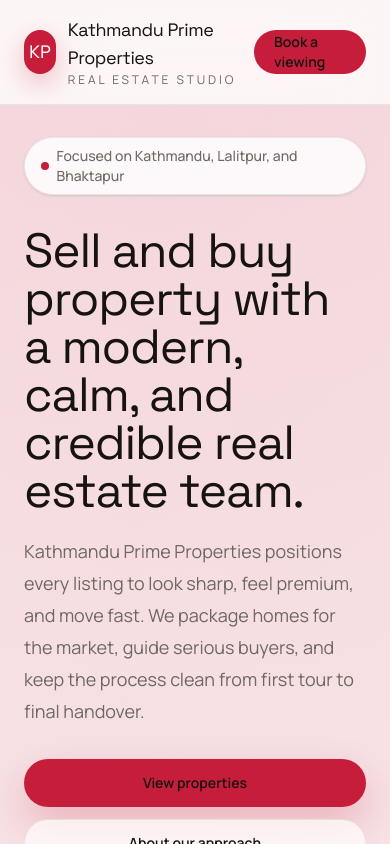
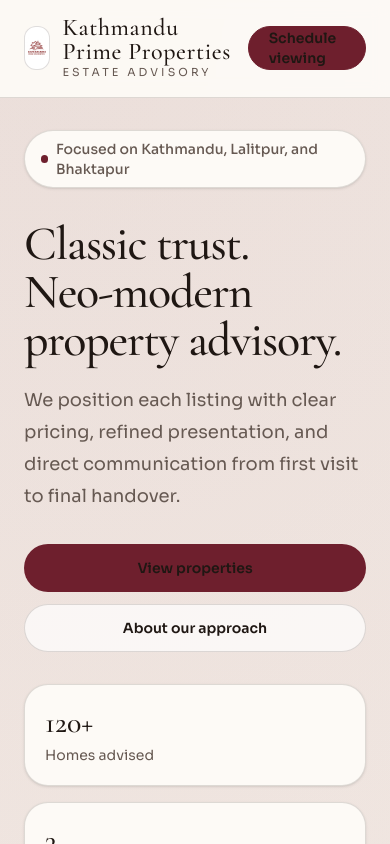
Before and after one commit to Neup-Appify/kathmanduprimeproperties, a Next.js app: page / in a window 390 px wide. Shown: the top 844 px of the page. Built offline with nearby package versions, Linux system fonts and the light colour scheme.

Commit message:
Refactor code structure for improved readability and maintainability

```diff
--- a/src/app/about/page.tsx
+++ b/src/app/about/page.tsx
@@ -14,13 +14,10 @@ export default function AboutPage() {
           About us
         </p>
         <h1 className="font-display text-5xl tracking-tight text-[color:var(--foreground)] sm:text-6xl">
-          A real estate studio built around clarity, trust, and strong
-          presentation.
+          A classic advisory approach, built for today&apos;s buyers and sellers.
         </h1>
         <p className="text-lg leading-8 text-[color:var(--muted)]">
-          We help clients present property with more intent. That means sharper
-          positioning, cleaner communication, and a buying experience that feels
-          calm instead of cluttered.
+          We combine clear market thinking with modern listing execution.
         </p>
       </section>
 
@@ -28,7 +25,7 @@ export default function AboutPage() {
         {aboutHighlights.map((highlight) => (
           <div
             key={highlight}
-            className="rounded-[1.8rem] border border-[color:var(--border)] bg-[color:var(--surface)] p-6 shadow-sm"
+            className="rounded-[1.1rem] border border-[color:var(--border)] bg-[color:var(--surface)] p-6 shadow-sm"
           >
             <div className="flex h-12 w-12 items-center justify-center rounded-2xl bg-[color:var(--primary-soft)] font-display text-2xl text-[color:var(--primary)]">
               •
@@ -40,28 +37,24 @@ export default function AboutPage() {
         ))}
       </section>
 
-      <section className="mt-16 grid gap-8 rounded-[2rem] border border-[color:var(--border)] bg-[color:var(--surface-strong)] p-6 shadow-sm lg:grid-cols-[0.95fr_1.05fr] lg:p-8">
+      <section className="mt-16 grid gap-8 rounded-[1.25rem] border border-[color:var(--border)] bg-[color:var(--surface-strong)] p-6 shadow-sm lg:grid-cols-[0.95fr_1.05fr] lg:p-8">
         <div>
           <p className="text-sm font-semibold uppercase tracking-[0.25em] text-[color:var(--primary)]">
             Our philosophy
           </p>
           <h2 className="mt-3 font-display text-4xl tracking-tight text-[color:var(--foreground)]">
-            Minimal design, stronger market confidence.
+            Clear communication builds market confidence.
           </h2>
         </div>
         <div className="space-y-4 text-sm leading-7 text-[color:var(--muted)]">
           <p>
-            Good real estate marketing in Kathmandu does not need to be noisy. It
-            needs to be clear, premium, and locally relevant.
+            In Kathmandu real estate, clarity outperforms noise.
           </p>
           <p>
-            We keep the process focused on the essentials: a believable price,
-            a polished presentation, and communication that helps people move
-            faster.
+            We focus on believable pricing, polished presentation, and quick response.
           </p>
           <p>
-            That approach works for sellers, buyers, and investors who want a
-            direct path to a good decision.
+            That gives sellers, buyers, and investors a direct path to decisions.
           </p>
         </div>
       </section>
--- a/src/app/globals.css
+++ b/src/app/globals.css
@@ -1,15 +1,15 @@
 @import "tailwindcss";
 
 :root {
-  --background: #fbf8f4;
-  --surface: rgba(255, 255, 255, 0.82);
+  --background: #f4ede4;
+  --surface: #fdfaf6;
   --surface-strong: #ffffff;
-  --foreground: #171311;
-  --muted: #6f6761;
-  --border: rgba(23, 19, 17, 0.08);
-  --primary: #c61e3a;
-  --primary-strong: #9f142d;
-  --primary-soft: rgba(198, 30, 58, 0.1);
+  --foreground: #1f1713;
+  --muted: #665952;
+  --border: rgba(45, 30, 23, 0.15);
+  --primary: #6e1f2d;
+  --primary-strong: #551823;
+  --primary-soft: rgba(110, 31, 45, 0.12);
 }
 
 @theme inline {
@@ -20,8 +20,8 @@
   --color-surface: var(--surface);
   --color-surface-strong: var(--surface-strong);
   --color-border: var(--border);
-  --font-sans: var(--font-manrope);
-  --font-display: var(--font-space-grotesk);
+  --font-sans: var(--font-sora);
+  --font-display: var(--font-cormorant);
 }
 
 * {
@@ -36,7 +36,7 @@ body {
   margin: 0;
   background-color: var(--background);
   color: var(--foreground);
-  font-family: var(--font-manrope), sans-serif;
+  font-family: var(--font-sora), sans-serif;
 }
 
 a {
--- a/src/app/layout.tsx
+++ b/src/app/layout.tsx
@@ -1,17 +1,18 @@
 import type { Metadata } from "next";
-import { Manrope, Space_Grotesk } from "next/font/google";
+import { Cormorant_Garamond, Sora } from "next/font/google";
 import { SiteFooter } from "@/components/site-footer";
 import { SiteHeader } from "@/components/site-header";
 import "./globals.css";
 
-const manrope = Manrope({
-  variable: "--font-manrope",
+const sora = Sora({
+  variable: "--font-sora",
   subsets: ["latin"],
 });
 
-const spaceGrotesk = Space_Grotesk({
-  variable: "--font-space-grotesk",
+const cormorant = Cormorant_Garamond({
+  variable: "--font-cormorant",
   subsets: ["latin"],
+  weight: ["500", "600", "700"],
 });
 
 export const metadata: Metadata = {
@@ -20,7 +21,7 @@ export const metadata: Metadata = {
     template: "%s | Kathmandu Prime Properties",
   },
   description:
-    "A modern real estate studio focused on sellable homes, premium listings, and strategic property guidance across Kathmandu.",
+    "A refined real estate studio for premium homes, trusted advisory, and focused property guidance across Kathmandu.",
 };
 
 export default function RootLayout({
@@ -31,11 +32,11 @@ export default function RootLayout({
   return (
     <html
       lang="en"
-      className={`${manrope.variable} ${spaceGrotesk.variable} h-full scroll-smooth antialiased`}
+      className={`${sora.variable} ${cormorant.variable} h-full scroll-smooth antialiased`}
     >
       <body className="min-h-full bg-[color:var(--background)] text-[color:var(--foreground)]">
         <div className="relative min-h-screen">
-          <div className="pointer-events-none absolute inset-0 bg-[radial-gradient(circle_at_top_left,rgba(196,30,58,0.12),transparent_32%),radial-gradient(circle_at_top_right,rgba(196,30,58,0.08),transparent_24%),linear-gradient(to_bottom,rgba(255,255,255,0.9),rgba(248,244,240,1))]" />
+          <div className="pointer-events-none absolute inset-0 bg-[radial-gradient(circle_at_top_left,rgba(102,22,31,0.1),transparent_38%),linear-gradient(to_bottom,rgba(250,245,239,1),rgba(245,238,230,1))]" />
           <div className="relative flex min-h-screen flex-col">
             <SiteHeader />
             <main className="flex-1">{children}</main>
--- a/src/app/page.tsx
+++ b/src/app/page.tsx
@@ -24,20 +24,19 @@ export default function Home() {
           </div>
           <div className="space-y-5">
             <h1 className="max-w-3xl font-display text-5xl leading-none tracking-tight text-[color:var(--foreground)] sm:text-6xl lg:text-7xl">
-              Sell and buy property with a modern, calm, and credible real
-              estate team.
+              Classic trust.
+              <br />
+              Neo-modern property advisory.
             </h1>
             <p className="max-w-2xl text-lg leading-8 text-[color:var(--muted)] sm:text-xl">
-              Kathmandu Prime Properties positions every listing to look sharp,
-              feel premium, and move fast. We package homes for the market, guide
-              serious buyers, and keep the process clean from first tour to final
-              handover.
+              We position each listing with clear pricing, refined presentation,
+              and direct communication from first visit to final handover.
             </p>
           </div>
           <div className="flex flex-col gap-3 sm:flex-row">
             <Link
               href="/properties"
-              className="inline-flex h-12 items-center justify-center rounded-full bg-[color:var(--primary)] px-6 text-sm font-semibold text-white shadow-[0_18px_40px_rgba(198,30,58,0.24)] transition-transform duration-200 hover:-translate-y-0.5 hover:bg-[color:var(--primary-strong)]"
+            className="inline-flex h-12 items-center justify-center rounded-full bg-[color:var(--primary)] px-6 text-sm font-semibold text-white transition-transform duration-200 hover:-translate-y-0.5 hover:bg-[color:var(--primary-strong)]"
             >
               View properties
             </Link>
@@ -66,9 +65,8 @@ export default function Home() {
         </div>
 
         <div className="relative">
-          <div className="absolute -left-4 top-8 h-24 w-24 rounded-full bg-[color:var(--primary-soft)] blur-3xl" />
-          <div className="relative overflow-hidden rounded-[2rem] border border-[color:var(--border)] bg-[color:var(--surface-strong)] p-5 shadow-[0_24px_70px_rgba(23,19,17,0.08)]">
-            <div className="rounded-[1.5rem] border border-[color:var(--border)] bg-[linear-gradient(160deg,rgba(198,30,58,0.14),rgba(255,255,255,1)_42%,rgba(247,240,236,1))] p-6">
+          <div className="relative overflow-hidden rounded-[1.25rem] border border-[color:var(--border)] bg-[color:var(--surface-strong)] p-5 shadow-[0_14px_40px_rgba(23,19,17,0.08)]">
+            <div className="rounded-2xl border border-[color:var(--border)] bg-[linear-gradient(180deg,rgba(110,31,45,0.08),rgba(255,255,255,1)_36%)] p-6">
               <div className="flex items-center justify-between gap-4 border-b border-[color:var(--border)] pb-5">
                 <div>
                   <p className="text-sm font-semibold uppercase tracking-[0.22em] text-[color:var(--primary)]">
@@ -111,7 +109,7 @@ export default function Home() {
         </div>
       </section>
 
-      <section className="mt-16 grid gap-5 rounded-[2rem] border border-[color:var(--border)] bg-[color:var(--surface)] p-6 shadow-sm backdrop-blur lg:grid-cols-3">
+      <section className="mt-16 grid gap-5 rounded-[1.25rem] border border-[color:var(--border)] bg-[color:var(--surface)] p-6 shadow-sm lg:grid-cols-3">
         {homeServices.map((service) => (
           <div key={service.title} className="rounded-3xl bg-white/70 p-6">
             <div className="text-sm font-semibold uppercase tracking-[0.22em] text-[color:var(--primary)]">
@@ -133,12 +131,10 @@ export default function Home() {
             Featured properties
           </p>
           <h2 className="font-display text-4xl tracking-tight text-[color:var(--foreground)] sm:text-5xl">
-            A tighter selection, built to sell itself.
+            Focused inventory. Stronger decisions.
           </h2>
           <p className="max-w-xl text-base leading-7 text-[color:var(--muted)]">
-            We keep the list intentional. Each property below is presented like a
-            premium portfolio piece so buyers can understand the opportunity in
-            seconds.
+            Each home is presented with only the details that matter most.
           </p>
           <Link
             href="/properties"
@@ -151,7 +147,7 @@ export default function Home() {
           {featuredProperties.slice(0, 2).map((property) => (
             <article
               key={property.name}
-              className="overflow-hidden rounded-[1.8rem] border border-[color:var(--border)] bg-[color:var(--surface-strong)] shadow-sm"
+            className="overflow-hidden rounded-[1.1rem] border border-[color:var(--border)] bg-[color:var(--surface-strong)] shadow-sm"
             >
               <div className="border-b border-[color:var(--border)] bg-[linear-gradient(180deg,rgba(198,30,58,0.16),rgba(255,255,255,1))] p-5">
                 <div className="inline-flex rounded-full bg-white px-3 py-1 text-xs font-semibold uppercase tracking-[0.22em] text-[color:var(--primary)]">
@@ -217,18 +213,17 @@ export default function Home() {
         </div>
       </section>
 
-      <section className="mt-24 rounded-[2rem] border border-[color:var(--border)] bg-[color:var(--surface)] p-6 shadow-sm backdrop-blur lg:p-8">
+      <section className="mt-24 rounded-[1.25rem] border border-[color:var(--border)] bg-[color:var(--surface)] p-6 shadow-sm lg:p-8">
         <div className="grid gap-8 lg:grid-cols-[0.9fr_1.1fr] lg:items-start">
           <div>
             <p className="text-sm font-semibold uppercase tracking-[0.25em] text-[color:var(--primary)]">
               Kathmandu neighborhoods
             </p>
             <h2 className="mt-3 font-display text-4xl tracking-tight text-[color:var(--foreground)] sm:text-5xl">
-              Service areas that matter to the Kathmandu market.
+              Service areas with consistent demand.
             </h2>
             <p className="mt-4 text-base leading-7 text-[color:var(--muted)]">
-              We focus on districts where quality presentation and local context
-              make the biggest difference.
+              We focus where presentation and local context have the most impact.
             </p>
           </div>
           <div className="grid gap-4 sm:grid-cols-2">
@@ -273,18 +268,17 @@ export default function Home() {
         ))}
       </section>
 
-      <section className="mt-24 rounded-[2rem] bg-[color:var(--primary)] px-6 py-10 text-white shadow-[0_20px_60px_rgba(198,30,58,0.32)] lg:px-10">
+      <section className="mt-24 rounded-[1.25rem] bg-[color:var(--primary)] px-6 py-10 text-white shadow-[0_20px_50px_rgba(110,31,45,0.28)] lg:px-10">
         <div className="grid gap-6 lg:grid-cols-[1fr_auto] lg:items-center">
           <div>
             <p className="text-sm font-semibold uppercase tracking-[0.25em] text-white/70">
               Start with a valuation
             </p>
             <h2 className="mt-3 font-display text-4xl tracking-tight sm:text-5xl">
-              Need a sharper way to present your property?
+              Ready to present your property with confidence?
             </h2>
             <p className="mt-4 max-w-2xl text-white/80">
-              We can help you price, present, and position a home so it appeals
-              to the right buyers in Kathmandu.
+              We help you price, present, and position for the right buyers.
             </p>
           </div>
           <Link
--- a/src/components/site-footer.tsx
+++ b/src/components/site-footer.tsx
@@ -1,18 +1,31 @@
+import Image from "next/image";
 import Link from "next/link";
 import { footerLinks, serviceAreas } from "@/data/site";
+
+const LOGO_SRC = "/ktmpp/logo.png";
 
 export function SiteFooter() {
   return (
     <footer className="border-t border-[color:var(--border)] bg-[color:var(--surface)]">
       <div className="mx-auto grid w-full max-w-7xl gap-10 px-6 py-12 lg:grid-cols-[1.2fr_0.8fr_0.8fr] lg:px-8">
         <div className="space-y-4">
-          <div className="font-display text-2xl text-[color:var(--foreground)]">
-            Kathmandu Prime Properties
+          <div className="flex items-center gap-3">
+            <span className="flex h-14 w-14 items-center justify-center overflow-hidden rounded-xl border border-[color:var(--border)] bg-[color:var(--surface-strong)]">
+              <Image
+                src={LOGO_SRC}
+                alt="Kathmandu Prime Properties logo"
+                width={56}
+                height={56}
+                className="h-12 w-12 object-contain"
+              />
+            </span>
+            <div className="font-display text-3xl text-[color:var(--foreground)]">
+              Kathmandu Prime Properties
+            </div>
           </div>
           <p className="max-w-md text-sm leading-7 text-[color:var(--muted)]">
-            Modern real estate presentation for sellers and buyers across
-            Kathmandu. Minimal by design, focused on trust, clarity, and strong
-            market appeal.
+            Classic trust, modern execution for premium property across the
+            valley.
           </p>
         </div>
 
@@ -52,7 +65,7 @@ export function SiteFooter() {
       <div className="border-t border-[color:var(--border)]">
         <div className="mx-auto flex w-full max-w-7xl flex-col gap-2 px-6 py-4 text-sm text-[color:var(--muted)] lg:flex-row lg:items-center lg:justify-between lg:px-8">
           <span>© 2026 Kathmandu Prime Properties. All rights reserved.</span>
-          <span>Built for a clean, premium Kathmandu property experience.</span>
+          <span>Kathmandu • Lalitpur • Bhaktapur</span>
         </div>
       </div>
     </footer>
--- a/src/components/site-header.tsx
+++ b/src/components/site-header.tsx
@@ -1,20 +1,30 @@
+import Image from "next/image";
 import Link from "next/link";
 import { navLinks } from "@/data/site";
 
+const LOGO_SRC = "/ktmpp/logo.png";
+
 export function SiteHeader() {
   return (
-    <header className="sticky top-0 z-50 border-b border-[color:var(--border)] bg-[color:var(--surface)]/90 backdrop-blur-xl">
+    <header className="sticky top-0 z-50 border-b border-[color:var(--border)] bg-[color:var(--surface)]/95 backdrop-blur">
       <div className="mx-auto flex w-full max-w-7xl items-center justify-between gap-4 px-6 py-4 lg:px-8">
         <Link href="/" className="group flex items-center gap-3">
-          <span className="flex h-11 w-11 items-center justify-center rounded-2xl bg-[color:var(--primary)] font-display text-lg text-white shadow-[0_10px_25px_rgba(198,30,58,0.25)] transition-transform duration-200 group-hover:-translate-y-0.5">
-            KP
+          <span className="flex h-11 w-11 items-center justify-center overflow-hidden rounded-xl border border-[color:var(--border)] bg-[color:var(--surface-strong)] transition-transform duration-200 group-hover:-translate-y-0.5">
+            <Image
+              src={LOGO_SRC}
+              alt="Kathmandu Prime Properties logo"
+              width={44}
+              height={44}
+              className="h-10 w-10 object-contain"
+              priority
+            />
           </span>
           <span>
-            <span className="block font-display text-lg tracking-tight text-[color:var(--foreground)]">
+            <span className="block font-display text-2xl leading-none tracking-wide text-[color:var(--foreground)]">
               Kathmandu Prime Properties
             </span>
-            <span className="block text-xs uppercase tracking-[0.24em] text-[color:var(--muted)]">
-              Real estate studio
+            <span className="block text-[11px] uppercase tracking-[0.28em] text-[color:var(--muted)]">
+              Estate Advisory
             </span>
           </span>
         </Link>
@@ -33,9 +43,9 @@ export function SiteHeader() {
 
         <Link
           href="/properties"
-          className="inline-flex h-11 items-center justify-center rounded-full bg-[color:var(--primary)] px-5 text-sm font-semibold text-white transition-transform duration-200 hover:-translate-y-0.5 hover:bg-[color:var(--primary-strong)]"
+          className="inline-flex h-11 items-center justify-center rounded-full border border-[color:var(--primary)] bg-[color:var(--primary)] px-5 text-sm font-semibold text-white transition-transform duration-200 hover:-translate-y-0.5 hover:bg-[color:var(--primary-strong)]"
         >
-          Book a viewing
+          Schedule viewing
         </Link>
       </div>
     </header>
--- a/src/data/site.ts
+++ b/src/data/site.ts
@@ -14,9 +14,9 @@ export const footerLinks = [
 export const serviceAreas = ["Kathmandu", "Lalitpur", "Bhaktapur"] as const;
 
 export const homeStats = [
-  { value: "120+", label: "Homes positioned" },
+  { value: "120+", label: "Homes advised" },
   { value: "3", label: "Core service areas" },
-  { value: "14 days", label: "Typical launch window" },
+  { value: "14 days", label: "Average launch cycle" },
 ] as const;
 
 export const marketSignals = [
@@ -28,21 +28,18 @@ export const marketSignals = [
 export const homeServices = [
   {
     tag: "Selling",
-    title: "Make the listing market-ready.",
-    description:
-      "We shape the story, photography direction, and pricing strategy so a property looks premium from the first scroll.",
+    title: "List with confidence.",
+    description: "Pricing, visuals, and positioning tailored to buyer intent.",
   },
   {
     tag: "Buying",
-    title: "Shortlist homes worth a visit.",
-    description:
-      "Buyers get clean options, local context, and honest guidance on what stands out in Kathmandu's market.",
+    title: "Buy with clarity.",
+    description: "Curated options, local insight, and direct advisory.",
   },
   {
     tag: "Valuation",
-    title: "Lead with a realistic number.",
-    description:
-      "A credible valuation helps protect time, reduce noise, and attract buyers who are actually ready.",
+    title: "Value with precision.",
+    description: "Evidence-led valuation that protects time and negotiation power.",
   },
 ] as const;
 
@@ -54,7 +51,7 @@ export const featuredProperties = [
     price: "Rs 4.8 Cr",
     highlight: "City-facing balcony",
     description:
-      "A polished three-bedroom home with a calm interior palette, premium finishes, and strong access to central Kathmandu.",
+      "Three-bedroom residence with refined finishes and central access.",
   },
   {
     name: "Buddhanagar family villa",
@@ -63,7 +60,7 @@ export const featuredProperties = [
     price: "Rs 7.2 Cr",
     highlight: "Private garden",
     description:
-      "A spacious family home with a generous layout, natural light, and a setting that balances privacy with convenience.",
+      "Spacious villa balancing privacy, daylight, and city convenience.",
   },
   {
     name: "Jhamsikhel investor flat",
@@ -72,7 +69,7 @@ export const featuredProperties = [
     price: "Rs 3.1 Cr",
     highlight: "High rental demand",
     description:
-      "A compact, high-appeal apartment designed for buyers who want steady rental potential and a central lifestyle base.",
+      "Compact investment flat with strong rental and lifestyle appeal.",
   },
 ] as const;
 
@@ -80,17 +77,17 @@ export const sellingSteps = [
   {
     title: "Discover",
     description:
-      "We assess the home, service area, and market position before we commit to a launch direction.",
+      "We audit the home, micro-market, and buyer fit.",
   },
   {
     title: "Present",
     description:
-      "We refine copy, visuals, and pricing so the listing feels polished, accurate, and easy to trust.",
+      "We shape pricing, visuals, and messaging for launch.",
   },
   {
     title: "Close",
     description:
-      "We manage buyer conversations and negotiation points with a calm, outcome-focused process.",
+      "We negotiate with discipline through to handover.",
   },
 ] as const;
 
@@ -99,25 +96,25 @@ export const neighborhoods = [
     scope: "Central Kathmandu",
     name: "Lazimpat and nearby districts",
     note:
-      "For buyers who value access, executive housing, and strong presentation.",
+      "Executive homes with high access value.",
   },
   {
     scope: "Kathmandu core",
     name: "Buddhanagar and surrounding areas",
     note:
-      "For family homes and properties that need clear, credible positioning.",
+      "Family homes with practical positioning needs.",
   },
   {
     scope: "Valley lifestyle",
     name: "Jhamsikhel and central Lalitpur",
     note:
-      "For buyers who want a mix of convenience, rental appeal, and walkable amenities.",
+      "Walkable districts with rental upside.",
   },
   {
     scope: "City fringe",
     name: "Bhaktapur premium pockets",
     note:
-      "For larger plots and homes that benefit from a quieter setting and careful market framing.",
+      "Larger plots with calmer surroundings.",
   },
 ] as const;
 
@@ -126,32 +123,32 @@ export const testimonials = [
     name: "Anika Shrestha",
     role: "Property seller, Kathmandu",
     quote:
-      "The listing looked sharper, the communication was clean, and the buyer conversations started faster than expected.",
+      "Sharp listing, clear communication, quick buyer response.",
   },
   {
     name: "Rohit Manandhar",
     role: "Investor, Lalitpur",
     quote:
-      "The team was direct about pricing and market fit, which made it much easier to choose the right property.",
+      "Straight advice on pricing made decisions easy.",
   },
   {
     name: "Sita Koirala",
     role: "Homebuyer, Kathmandu",
     quote:
-      "I liked how each home was presented with just enough detail. It felt premium without being overwhelming.",
+      "Premium presentation without unnecessary noise.",
   },
 ] as const;
 
 export const propertiesPageHero = {
-  title: "Properties curated for Kathmandu buyers and sellers.",
+  title: "Curated properties across Kathmandu Valley.",
   description:
-    "Browse a focused set of homes with clear pricing, practical context, and a presentation style that helps each listing stand out.",
+    "Clear pricing, concise context, and refined listing presentation.",
 } as const;
 
 export const aboutHighlights = [
-  "Minimal presentation, stronger trust.",
+  "Classic tone, modern clarity.",
   "Pricing shaped by local context.",
-  "Listings built to feel premium and readable.",
+  "Premium listings, easy to read.",
 ] as const;
 
 export const teamMembers = [
@@ -160,27 +157,27 @@ export const teamMembers = [
     role: "Founder and principal advisor",
     focus: "Strategy, valuation, and seller representation",
     bio:
-      "Leads the team with a calm market-first approach and a bias toward clear communication.",
+      "Leads strategy with market discipline and calm communication.",
   },
   {
     name: "Mira Thapa",
     role: "Buyer advisor",
     focus: "Shortlists, tours, and neighborhood guidance",
     bio:
-      "Helps buyers compare options quickly and identify homes that are worth serious consideration.",
+      "Helps buyers compare homes and act with confidence.",
   },
   {
     name: "Aarav KC",
     role: "Listing specialist",
     focus: "Presentation, copy, and launch coordination",
     bio:
-      "Shapes each listing so it looks intentional, precise, and ready for the market.",
+      "Builds listing presentation with precision and consistency.",
   },
   {
     name: "Nisha Ghimire",
     role: "Client operations",
     focus: "Scheduling, follow-up, and deal support",
     bio:
-      "Keeps the process organized so clients always know the next step.",
+      "Keeps every transaction organized and on pace.",
   },
 ] as const;
```
Also changed, not shown: src/app/properties/page.tsx (+4 -4 lines), src/app/team/page.tsx (+3 -4 lines), public/logo.png (added).
